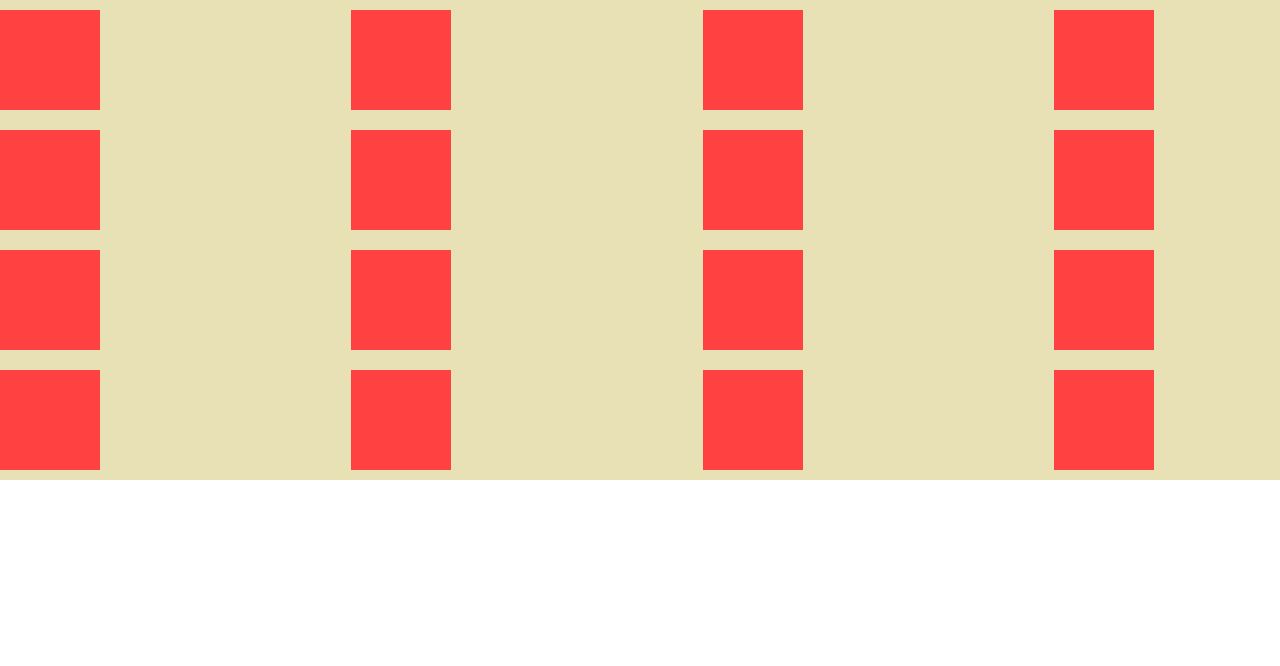
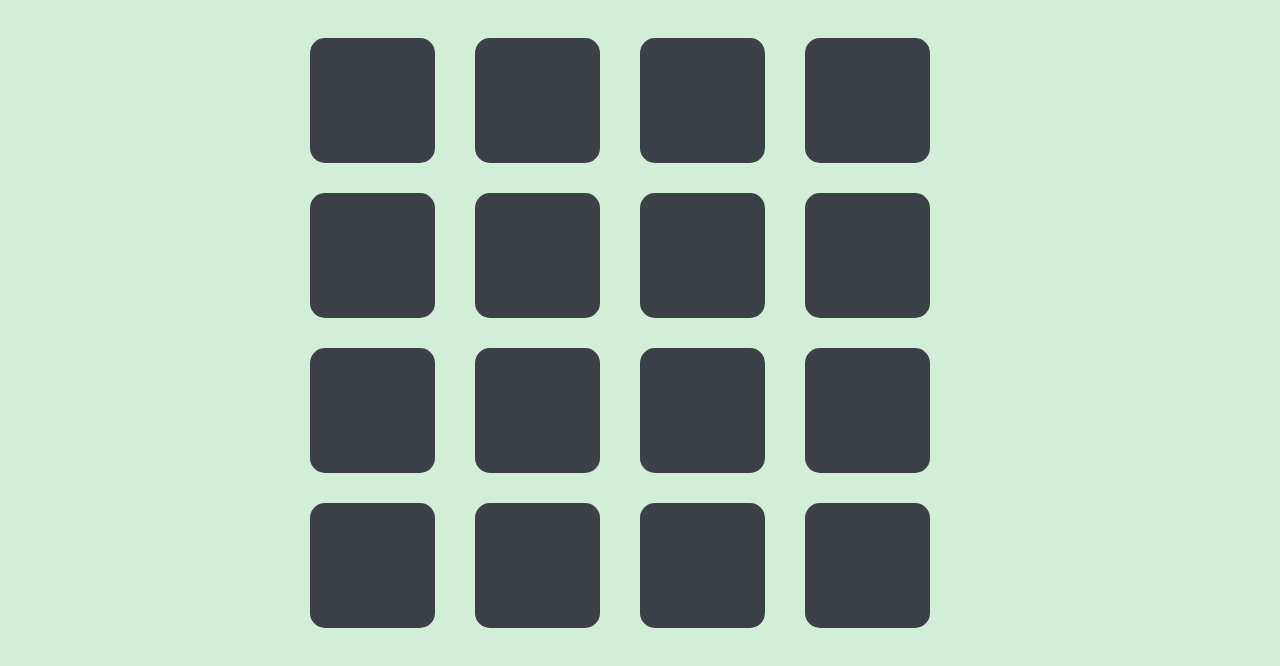
Before and after one commit to brcrista/Matching-Game, a plain HTML site: page game.html in a window 1280 px wide. Drawn offline with Linux system fonts and the light colour scheme.

Commit message:
Using JS to generate the game grid; style tweaks

```diff
--- a/game.html
+++ b/game.html
@@ -4,33 +4,13 @@
         <meta charset="utf-8">
         <title>Matching Game</title>
         <link rel="stylesheet" href="style/master.css" media="screen" charset="utf-8">
+        <script type="application/javascript" src="scripts/game.js"></script>
     </head>
     <body>
         <div id="Board">
-            <div class="row">
-                <div class="tile"></div>
-                <div class="tile"></div>
-                <div class="tile"></div>
-                <div class="tile"></div>
-            </div>
-            <div class="row">
-                <div class="tile"></div>
-                <div class="tile"></div>
-                <div class="tile"></div>
-                <div class="tile"></div>
-            </div>
-            <div class="row">
-                <div class="tile"></div>
-                <div class="tile"></div>
-                <div class="tile"></div>
-                <div class="tile"></div>
-            </div>
-            <div class="row">
-                <div class="tile"></div>
-                <div class="tile"></div>
-                <div class="tile"></div>
-                <div class="tile"></div>
-            </div>
         </div>
+        <script type="application/javascript">
+            initializeBoard(document.getElementById("Board"), 4, 4);
+        </script>
     </body>
 </html>
--- /dev/null
+++ b/scripts/game.js
@@ -0,0 +1,15 @@
+function initializeBoard(board, height, width) {
+    for (let i = 0; i < height; i++) {
+        var row = document.createElement("div");
+        row.classList.add("row");
+
+        for (let j = 0; j < height; j++) {
+            var tile = document.createElement("tile");
+            tile.classList.add("tile");
+
+            row.appendChild(tile);
+        }
+
+        board.appendChild(row);
+    }
+}
--- a/style/master.css
+++ b/style/master.css
@@ -1,9 +1,10 @@
-#Board {
-    background-color: rgb(233, 225, 182);
+body {
+    background-color: rgb(211, 238, 216);
 }
 
-body {
-    margin: 0 0 0 0;
+#Board {
+    width: 80%;
+    margin: auto;
 }
 
 .row {
@@ -12,13 +13,17 @@ body {
 }
 
 .tile {
-    background-color: rgb(255, 65, 65);
-    height: 100px;
-    margin-bottom: 10px;
-    margin-left: auto;
-    margin-right: auto;
-    margin-top: 10px;
-    width: 100px;
+    height: 125px;
+    width: 125px;
+
+    background-color: rgb(59, 65, 70);
+
+    margin-bottom: 0;
+    margin-left: 0;
+    margin-right: 40px;
+    margin-top: 30px;
+
+    border-radius: 15px;
 }
 
 .tile:first-child {
@@ -26,5 +31,6 @@ body {
 }
 
 .tile:hover {
-    background-color: rgb(255, 100, 100);
+    background-color: rgb(14, 4, 32);
+    box-shadow: 0 0 5px 10px rgb(100, 250, 103);
 }
```
